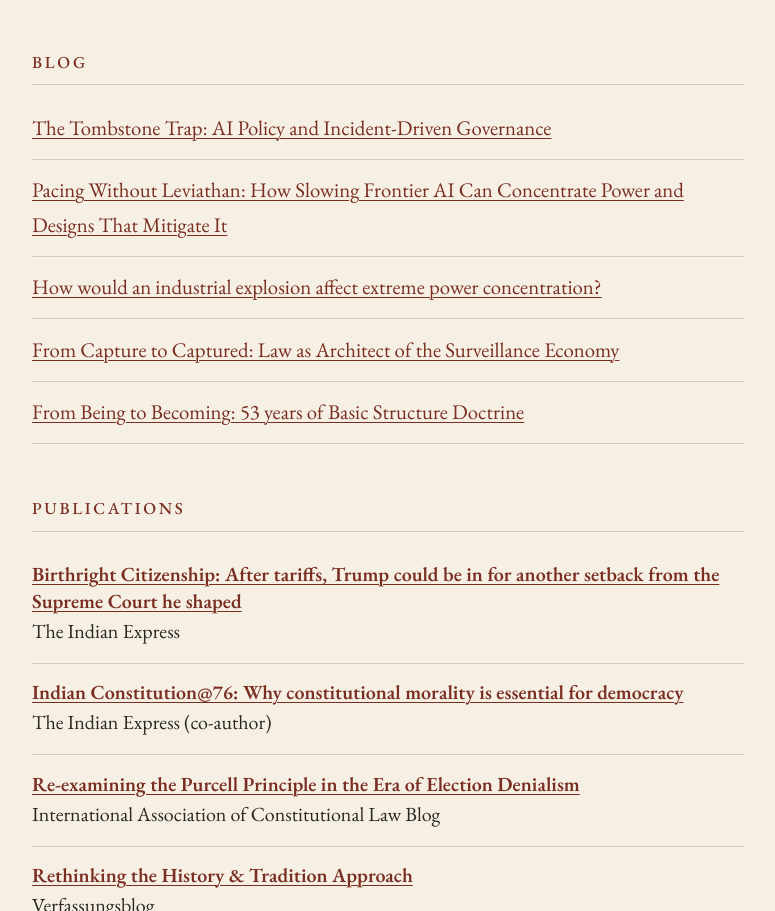
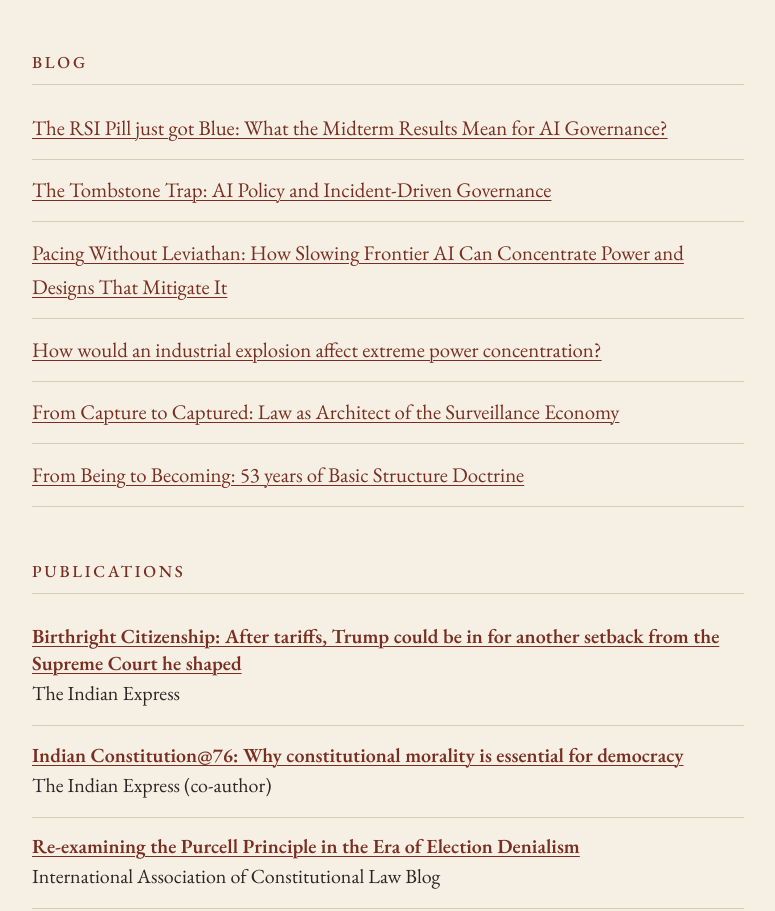
Before and after one commit to pruthvirajz/pruthvirajz.github.io, a plain HTML site: page index.html in a window 1280 px wide. Shown: the part 5046-5957 px from the top of the page, without its empty margins (252-1027 px from the left). Drawn offline with nearby package versions, Linux system fonts and the light colour scheme.

Commit message:
Add new Substack post(s) to Blog

```diff
--- a/index.html
+++ b/index.html
@@ -293,6 +293,7 @@
     <h2>Blog</h2>
     <ul class="posts">
       <!-- TO ADD A POST: copy one <li> line below, paste the Substack link in href and the post title as the text. -->
+      <li><a href="https://lifeofthelaw.substack.com/p/the-rsi-pill-just-got-blue-what-the" target="_blank" rel="noopener">The RSI Pill just got Blue: What the Midterm Results Mean for AI Governance?</a></li>
       <li><a href="https://lifeofthelaw.substack.com/p/the-tombstone-trap-ai-policy-and" target="_blank" rel="noopener">The Tombstone Trap: AI Policy and Incident-Driven Governance</a></li>
       <li><a href="https://lifeofthelaw.substack.com/p/pacing-without-leviathan-how-slowing" target="_blank" rel="noopener">Pacing Without Leviathan: How Slowing Frontier AI Can Concentrate Power and Designs That Mitigate It</a></li>
       <li><a href="https://lifeofthelaw.substack.com/p/how-would-an-industrial-explosion" target="_blank" rel="noopener">How would an industrial explosion affect extreme power concentration?</a></li>
```
